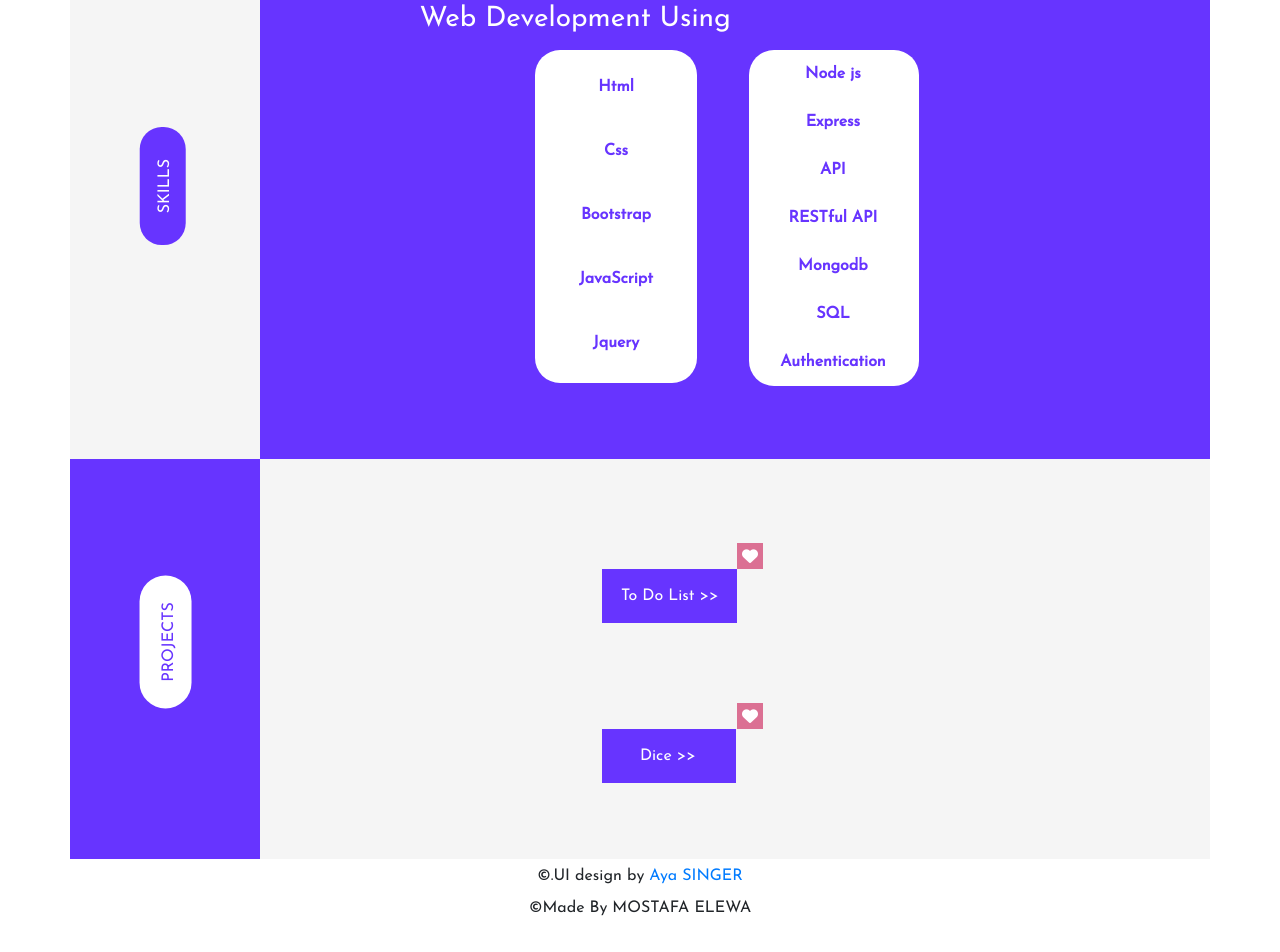
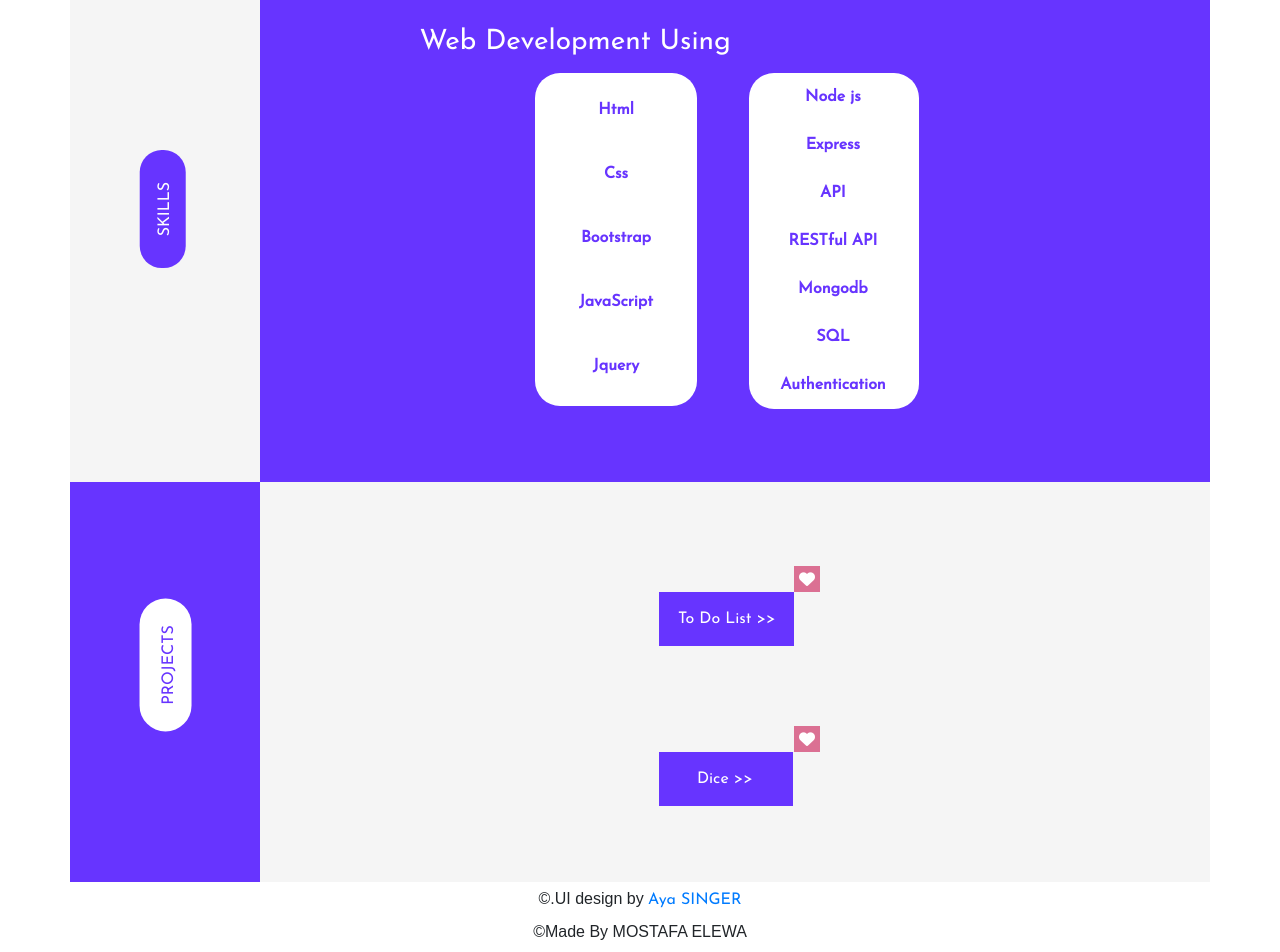
Before and after one commit to Mostafa3elewa/C.V, a website: page index.html in a window 1280 px wide. Shown: the part 991-1943 px from the top of the page. Before the commit the page ends 1919 px from the top, so only its background shows below. Drawn offline with nearby package versions, Linux system fonts and the light colour scheme; a web font is replaced by a local one.

Commit message:
prpjects modification

```diff
--- a/css/stylesheet.css
+++ b/css/stylesheet.css
@@ -103,7 +103,7 @@ img {
 .personal-container {
   line-height: 5rem;
   text-align: LEFT;
-  padding: 0 10% 2% 25%;
+  padding: 2% 10% 2% 25%;
 }
 
 .title-container {
@@ -270,7 +270,7 @@ span {
 
 .projects-information-container {
   text-align: left;
-  padding: 5% 20% 2% 30%;
+  padding: 5% 15% 2% 35%;
 }
 
 .projects-information-container a {
@@ -304,3 +304,6 @@ footer {
   line-height: 0.5rem;
   margin-top: 1%;
 }
+footer p {
+  font-family: Arial, Helvetica, sans-serif;
+}
```
